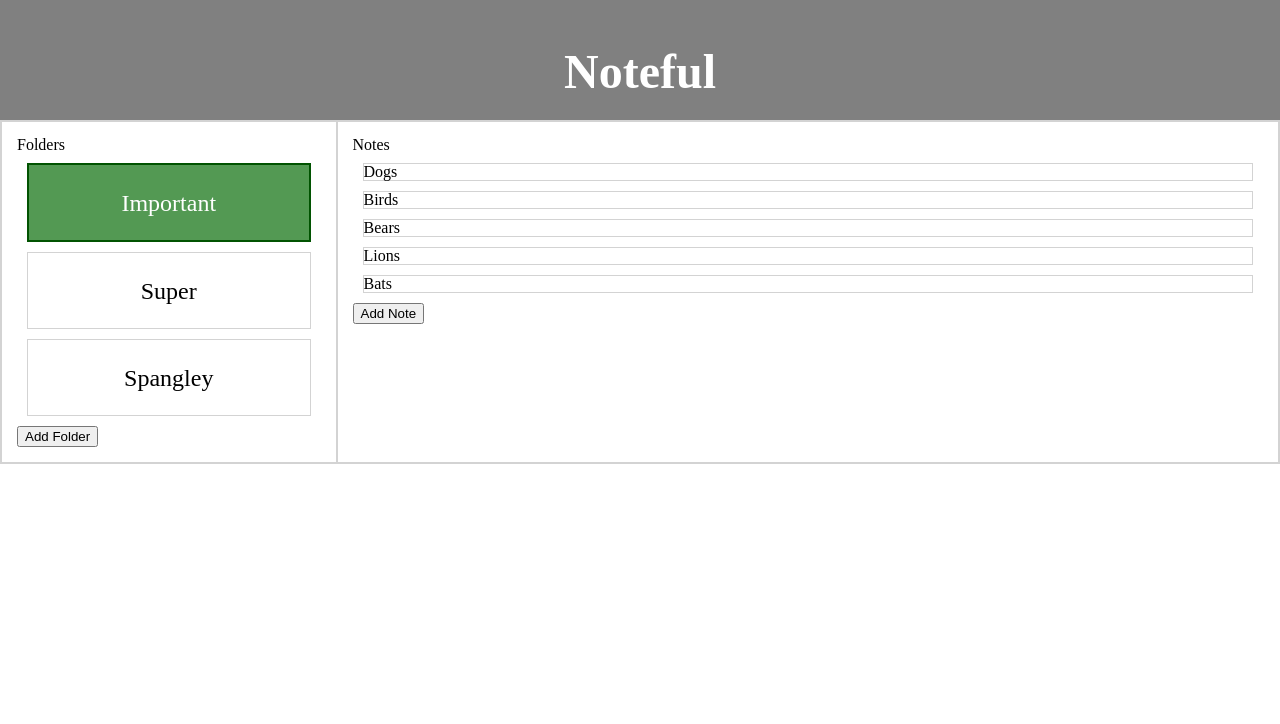
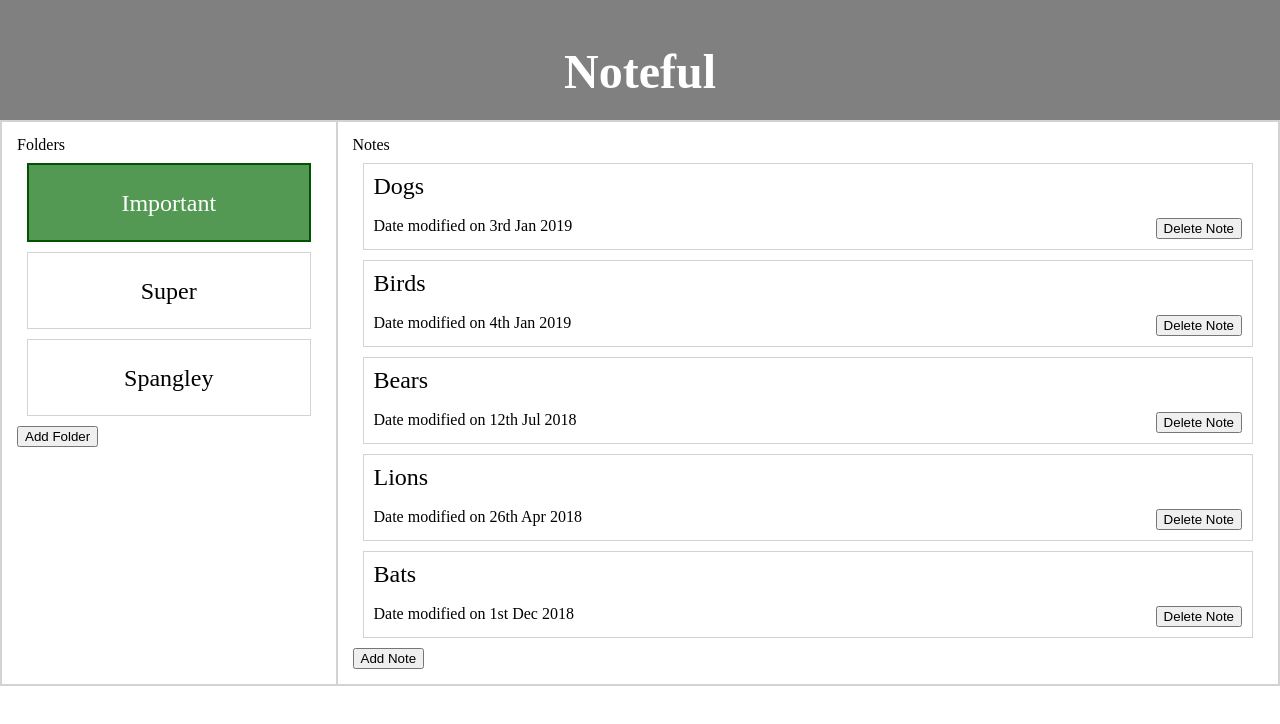
Before and after one commit to Thorn51/noteful, a React (Create React App) app: page /folder/b0715efe-ffaf-11e8-8eb2-f2801f1b9fd1 in a window 1280 px wide. Shown: the top 724 px of the page. Built offline with nearby package versions, Linux system fonts and the light colour scheme.

Commit message:
Add styles

```diff
--- /dev/null
+++ b/src/Folder/Folder.css
@@ -0,0 +1,23 @@
+.note {
+  margin: 10px;
+  border: lightgray solid 1px;
+}
+
+.note_name {
+  font-size: 1.5rem;
+  margin: 10px;
+}
+
+.note_modification {
+  display: flex;
+  flex-direction: row;
+  justify-content: space-between;
+}
+
+.mod_date {
+  margin: 10px;
+}
+
+.delete_note {
+  margin: 10px;
+}
--- a/src/Folder/Folder.js
+++ b/src/Folder/Folder.js
@@ -1,4 +1,6 @@
 import React from "react";
+import moment from "moment";
+import "./Folder.css";
 
 export default function Folder(props) {
   const folderNotes = props.notes.filter(
@@ -7,7 +9,14 @@ export default function Folder(props) {
   const notes = Object.keys(folderNotes).map(key => {
     return (
       <div key={folderNotes[key].id} className="note">
-        <h2>{folderNotes[key].name}</h2>
+        <h2 className="note_name">{folderNotes[key].name}</h2>
+        <div className="note_modification">
+          <p className="mod_date">
+            Date modified on {""}
+            {moment(folderNotes[key].modified).format("Do MMM YYYY")}
+          </p>
+          <button className="delete_note">Delete Note</button>
+        </div>
       </div>
     );
   });
```
